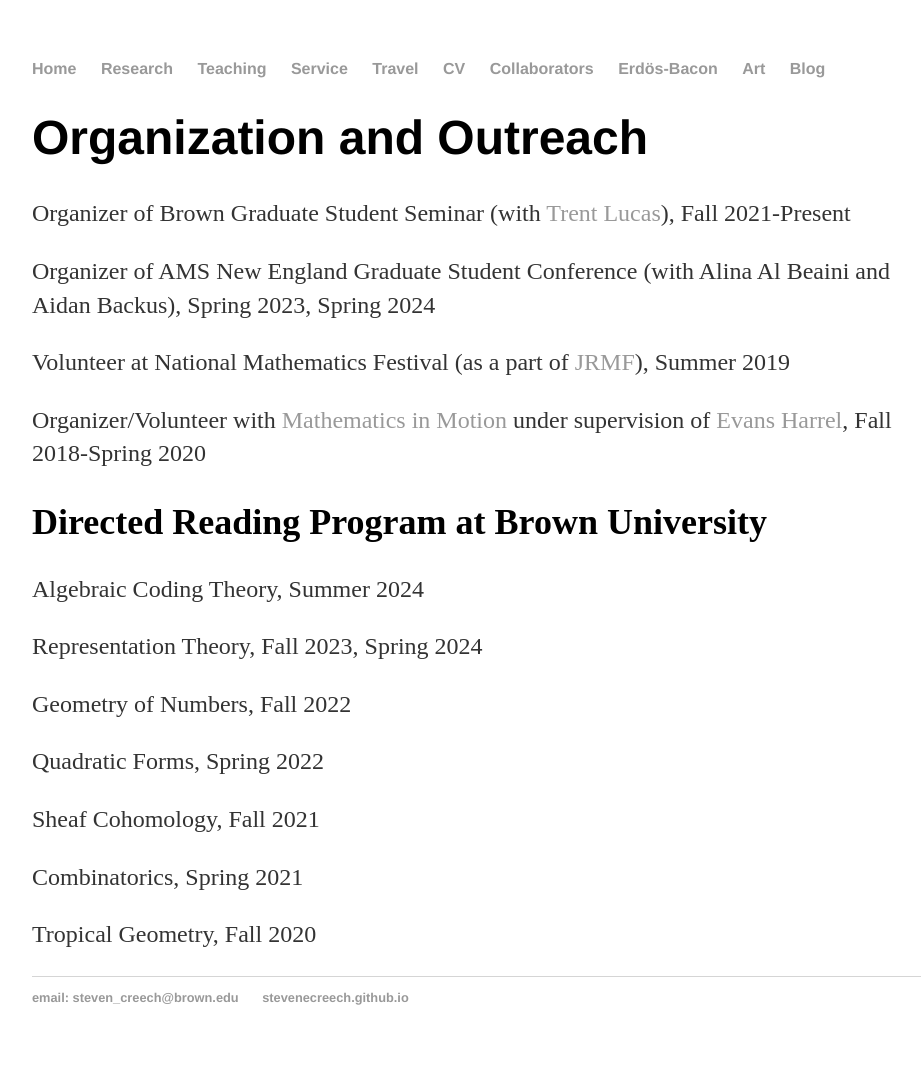
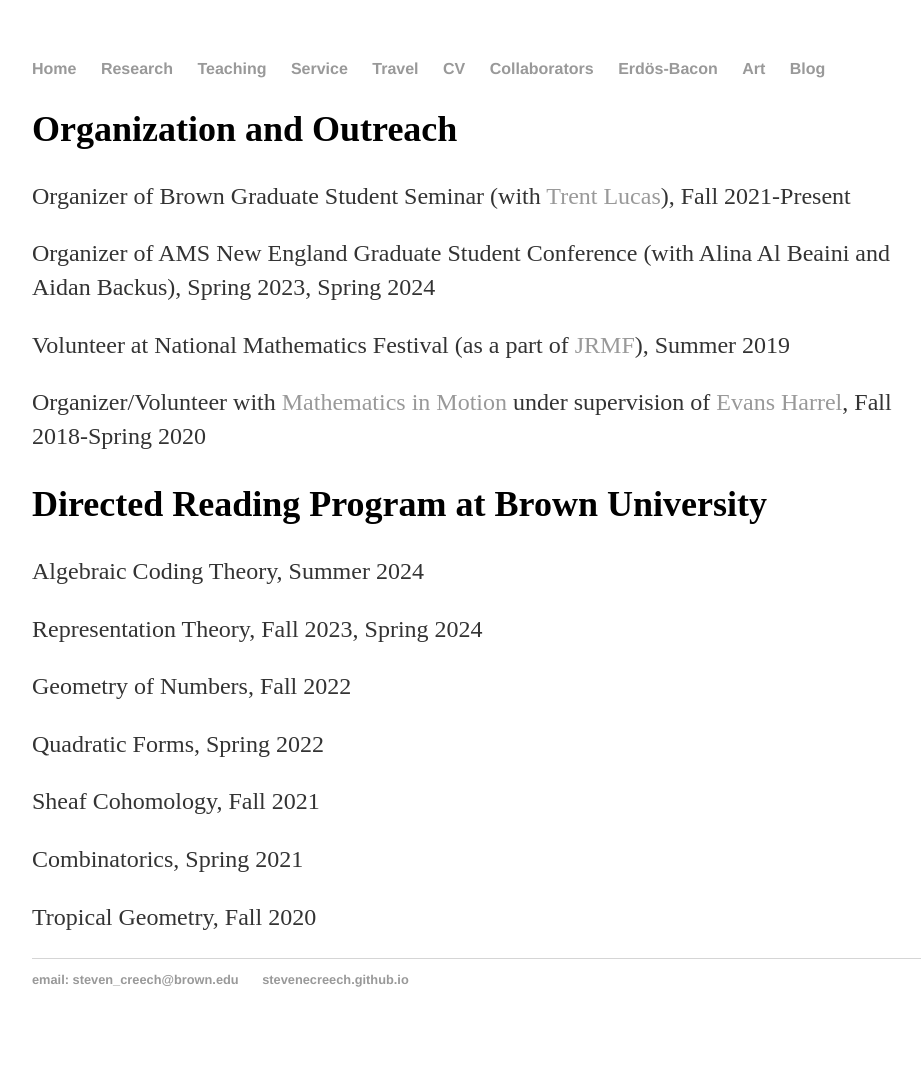
Before and after one commit to stevenecreech/stevenecreech.github.io, a Jekyll site: the page built from service/index.html, in a window 1280 px wide. Shown: the whole page, without its empty margins (160-1081 px from the left). Built offline with Jekyll 4.4.1, drawn with Linux system fonts in a browser that asks for light colours; Markdown is read by kramdown in place of the engine named in the settings.

Commit message:
Update index.html

```diff
--- a/service/index.html
+++ b/service/index.html
@@ -3,7 +3,7 @@ layout: default
 title: Steven Creech Activities
 ---
 <div class="blurb">
-	<h1>Organization and Outreach</h1>
+	<font size="+2"><h2>Organization and Outreach</h2></font>
 	<p>Organizer of Brown Graduate Student Seminar (with
 	<a href="https://trent-lucas.github.io/">Trent Lucas</a>), Fall 2021-Present</p>
 	<p>Organizer of AMS New England Graduate Student Conference (with Alina Al Beaini and Aidan Backus), Spring 2023, Spring 2024</p>
```
